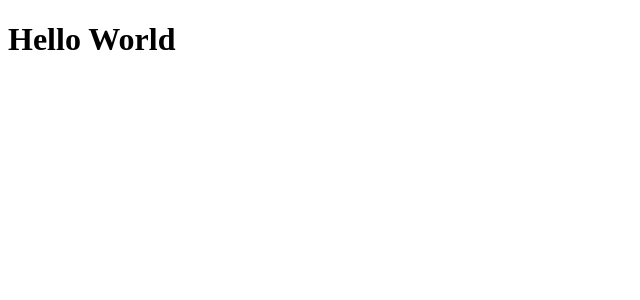
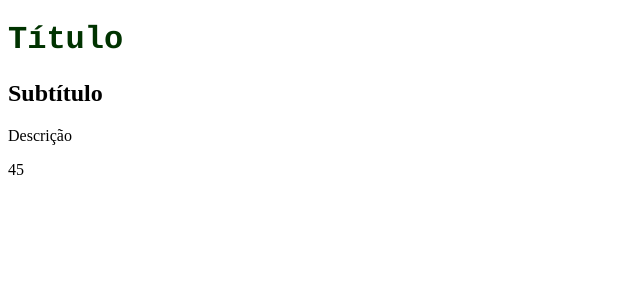
Before and after one commit to dieissonmartins/pitolo-reactjs, a React app: page / in a window 1280 px wide. Shown: the top 300 px of the page, without its empty margins (0-640 px from the left). Built offline with nearby package versions, Linux system fonts and the light colour scheme.

Commit message:
add propiedades de style

```diff
--- a/App.js
+++ b/App.js
@@ -2,9 +2,20 @@ import React, {Component} from 'react';
 
 class App extends Component {
     render() {
+
+        var titleSyle = {
+            fontSize: '2em',
+            fontFamily: 'Courier',
+            color: '#003300'
+        }
+
         return (
             <div>
-                <h1>Hello World</h1>
+                <h1 style={titleSyle}>Título</h1>
+                <h2>Subtítulo</h2>
+                <p data-description={'demo'}>Descrição</p>
+                <span className={'hello'}>{25 + 20}</span>
+                {/* This is a comment in JSX */}
             </div>
         );
     }
```
